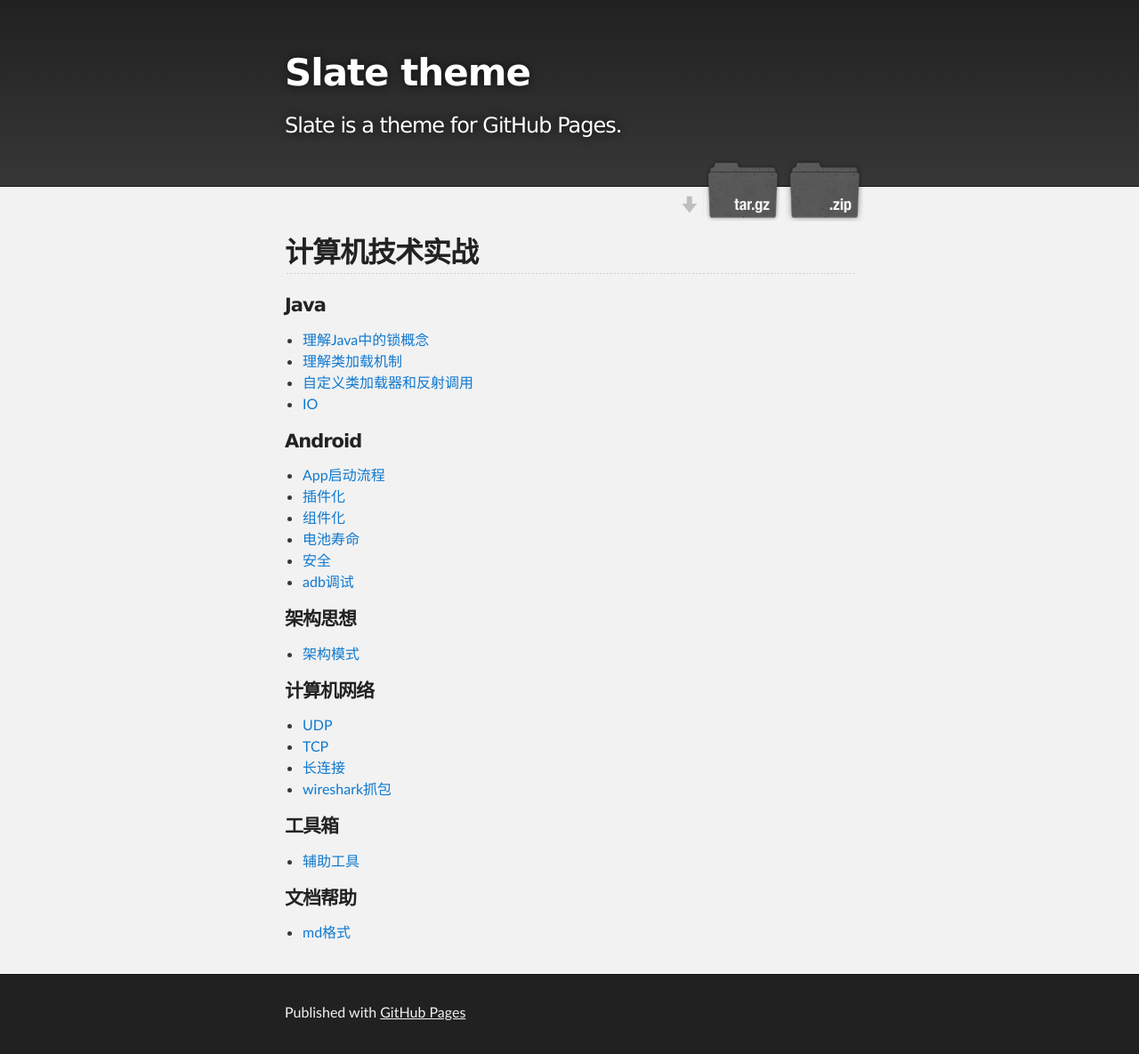
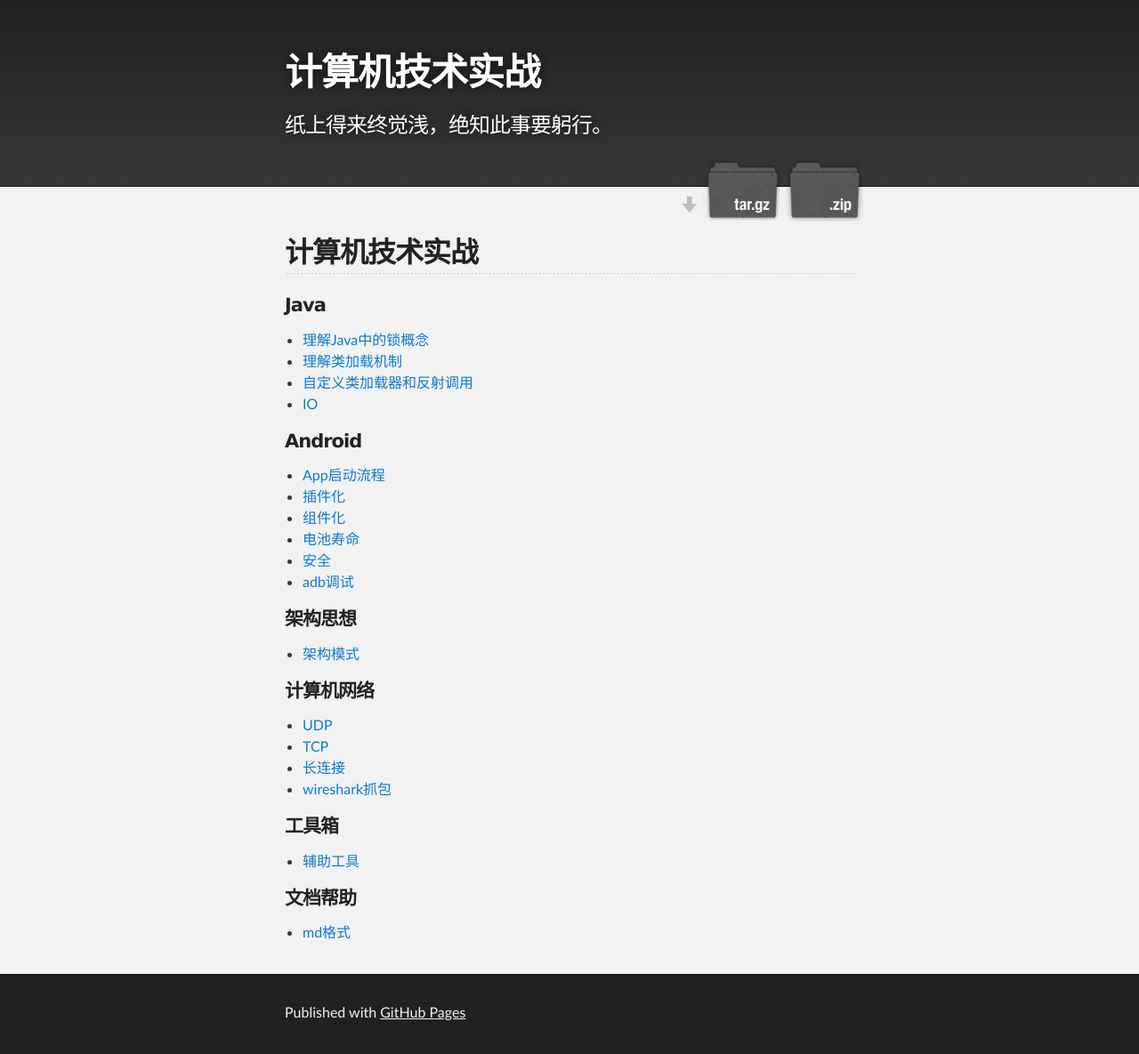
Before and after one commit to mwping/mwping.github.io, a Jekyll site: the page built from index.md, in a window 1280 px wide. Shown: the whole page at 89% size. Built offline with Jekyll 4.4.1, drawn with Linux system fonts in a browser that asks for light colours; our own code applies the rules of GitHub Pages for plain Markdown files.

Commit message:
fix title。

```diff
--- a/_config.yml
+++ b/_config.yml
@@ -1,5 +1,5 @@
-title: Slate theme
-description: Slate is a theme for GitHub Pages.
+title: 计算机技术实战
+description: 纸上得来终觉浅，绝知此事要躬行。
 show_downloads: true
 google_analytics:
 theme: jekyll-theme-slate
```
